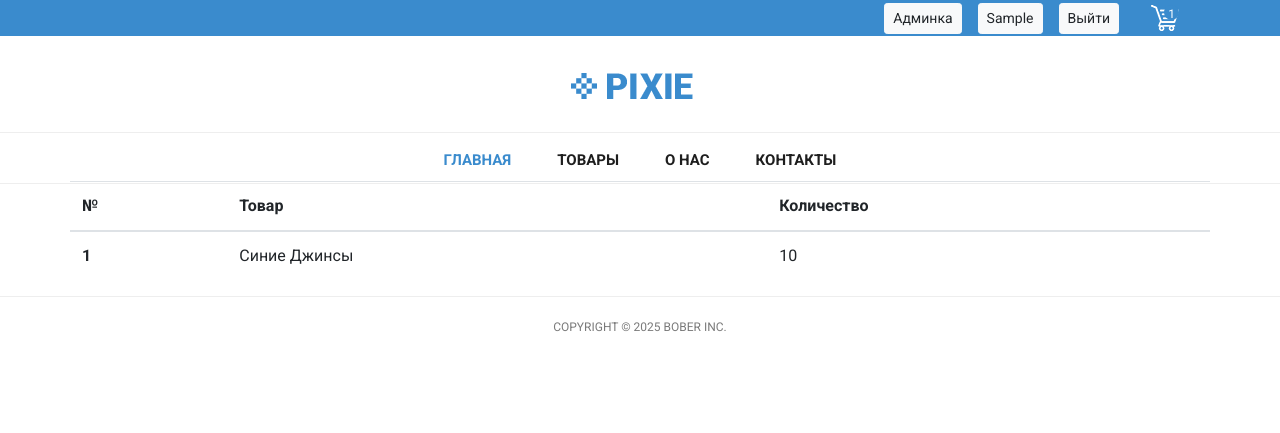
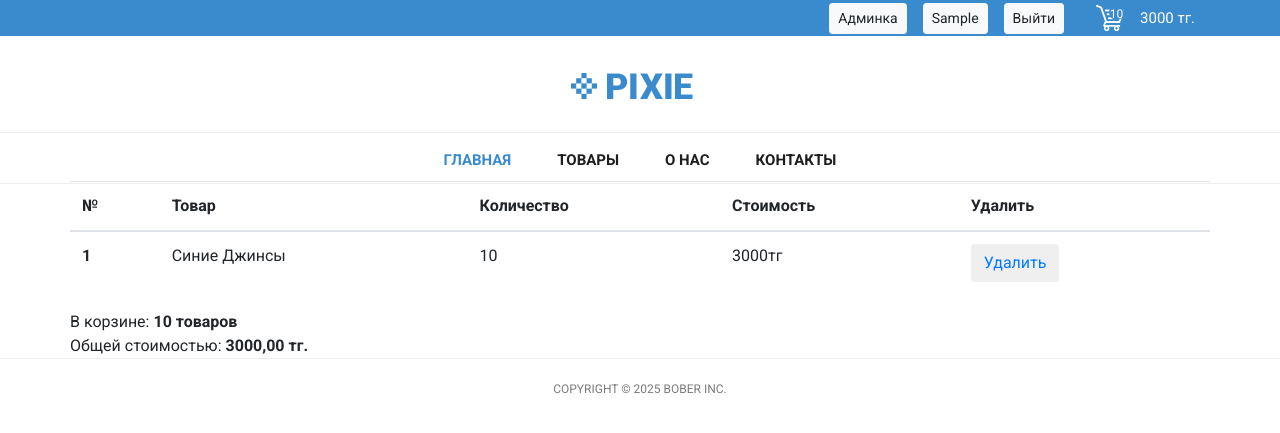
Before and after one commit to darukt/stepshop, a Django app: page /basket/ in a window 1280 px wide. Shown: the top 433 px of the page. Run offline with Django 5.2, Linux system fonts and the light colour scheme; a user stored in the database is signed in; data comes from the database, SQL or seed files in the repository; tables that the repository leaves empty hold one stand-in row (values such as "Sample post"); parts of the project's set-up code (start-up, migrations or seed data) failed here and were passed over; some libraries are stand-ins or nearby versions.

Commit message:
lesson_14: hot fix

```diff
--- a/basketapp/models.py
+++ b/basketapp/models.py
@@ -25,3 +25,17 @@ class Basket(models.Model):
         verbose_name='Время',
         auto_now_add=True,
     )
+
+    @property
+    def product_cost(self):
+        return self.product.price * self.quantity
+
+    @property
+    def total_quantity(self):
+        _items = Basket.objects.filter(user=self.user)
+        return sum(list(map(lambda x: x.quantity, _items)))
+
+    @property
+    def total_cost(self):
+        _items = Basket.objects.filter(user=self.user)
+        return sum(list(map(lambda x: x.product_cost, _items)))
--- a/basketapp/views.py
+++ b/basketapp/views.py
@@ -1,4 +1,5 @@
 from calendar import firstweekday
+from django.contrib.auth.decorators import login_required
 
 from django.http import HttpResponseRedirect
 from django.shortcuts import render, get_object_or_404
@@ -8,6 +9,7 @@ from mainapp.models import Product
 
 from mainapp.utils import get_main_menu,get_basket
 
+@login_required
 def basket(request):
     if request.user.is_authenticated:
         context = {
@@ -17,6 +19,7 @@ def basket(request):
         return render(request, 'basketapp/basket.html', context)
     return HttpResponseRedirect(request.META.get('HTTP_REFERER'))
 
+@login_required
 def basket_add(request, pk):
 
     product_ = get_object_or_404(Product, pk=pk)
@@ -28,5 +31,9 @@ def basket_add(request, pk):
     basket_.save()
     return HttpResponseRedirect(request.META.get('HTTP_REFERER'))
 
+@login_required
 def basket_remove(request, pk):
-    return render(request, 'basketapp/basket.html')
+    basket_record = get_object_or_404(Basket, pk=pk)
+    basket_record.delete()
+
+    return HttpResponseRedirect(request.META.get('HTTP_REFERER'))
--- a/mainapp/utils.py
+++ b/mainapp/utils.py
@@ -9,6 +9,6 @@ def get_main_menu(current='mainapp:index'):
         {'href': 'mainapp:contacts', 'name': 'Контакты', 'active': current},
     ]
 def get_basket(user=None):
-    if user:
+    if user and user.is_authenticated:
         return  Basket.objects.filter(user=user)
     return None
--- a/templates/base.html
+++ b/templates/base.html
@@ -54,8 +54,9 @@ https://www.tooplate.com/view/2114-pixie
                     <a href="{% url 'auth:logout' %}" class="btn btn-light btn-sm mx-3">Выйти</a>
                     {% if basket %}
                         <a href="{% url 'basket:view' %}" class="basket mx-3">
-                            <span>{{ basket|length }}</span>
+                            <span>{{ basket.0.total_quantity }}</span>
                         </a>
+                <span>{{ basket.0.total_cost|floatformat:0 }} тг.</span>
                     {% endif %}
                 {% else %}
                     <a href="{% url 'auth:login' %}" class="btn btn-light btn-sm mx-3">Войти</a>
--- a/templates/basketapp/basket.html
+++ b/templates/basketapp/basket.html
@@ -15,6 +15,10 @@
                 </th>
                 <th scope="col">Количество
                 </th>
+                <th scope="col">Стоимость
+                </th>
+                <th scope="col">Удалить
+                </th>
                 <tr>
                 <tbody>
                     {% for item in basket %}
@@ -22,11 +26,21 @@
                         <th scope="row">{{ forloop.counter }}</th>
                         <td>{{ item.product }}</td>
                         <td>{{ item.quantity }}</td>
+                        <td>{{ item.product_cost|floatformat:0 }}тг</td>
+                        <td><button class="btn btn-round">
+                            <a href="{% url 'basket:remove' item.pk %}">Удалить</a>
+                        </button></td>
                     </tr>
                     {% endfor %}
                 </tbody>
                 </thead>
             </table>
+            {% if basket %}
+                <div class="basket_summary">
+                    В корзине:  <strong>{{ basket.0.total_quantity }} товаров</strong><br>
+                    Общей стоимостью:  <strong>{{ basket.0.total_cost }} тг.</strong>
+                </div>
+            {% endif %}
         </div>
     </div>
 {% endif %}
```
Also changed, not shown: mainapp/views.py (+4 -5 lines).
